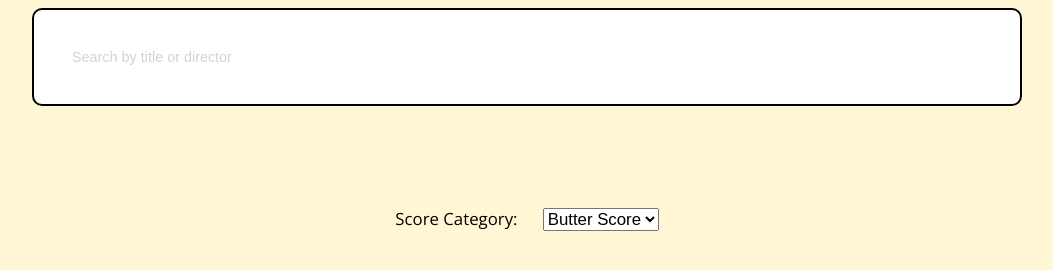
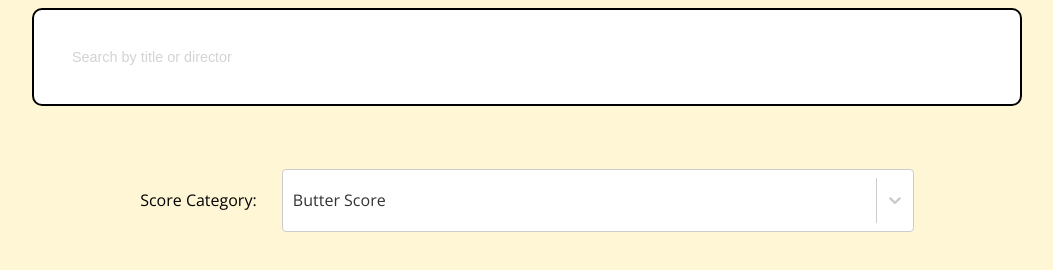
Before and after one commit to mnichols17/BTMDB, a React app in the folder client/: page / in a window 1280 px wide. Shown: the whole page, without its empty margins (113-1166 px from the left). Built offline with nearby package versions, Linux system fonts and the light colour scheme; no server answers.

Commit message:
Using react-select for the category select now

```diff
--- a/client/package.json
+++ b/client/package.json
@@ -12,7 +12,8 @@
     "react-dom": "^16.13.1",
     "react-infinite-scroll-component": "^5.0.5",
     "react-router-dom": "^5.2.0",
-    "react-scripts": "3.4.1"
+    "react-scripts": "3.4.1",
+    "react-select": "^3.1.0"
   },
   "scripts": {
     "start": "react-scripts start",
--- a/client/src/components/Home.js
+++ b/client/src/components/Home.js
@@ -1,6 +1,7 @@
 import React from 'react';
 import axios from 'axios';
 import matchSorter from 'match-sorter';
+import Select from 'react-select';
 
 import ReviewList from './ReviewList.js';
 
@@ -34,7 +35,7 @@ class Home extends React.Component {
 
     categoryChange = e => {
         this.setState({
-            category: e.target.value,
+            category: e.value,
             loadNum: 15
         })
     }
@@ -44,19 +45,20 @@ class Home extends React.Component {
     }
 
     render() {
+        const options = [
+            {value: "Butter Score", label: "Butter Score"},
+            {value: "Jeff", label: "Jeff D. Lowe"},
+            {value: "Jack", label: "Jack Kennedy"},
+            {value: "Trill", label: "Trill Ballins"},
+            {value: "Audience (LCB)", label: "Audience"}
+        ]
         const reviews = this.state.query === "" ? this.state.reviews : matchSorter(this.state.reviews, this.state.query, {keys: ['Title']});
         return (
             <div id="home">
                 <input onChange={this.queryChange} type="text" value={this.state.query} placeholder="Search by title or director" />
                 <div id="category">
-                    <label>Score Category: </label>
-                    <select id="categoy-select" value={this.state.category} onChange={this.categoryChange}>
-                        <option value="Butter Score">Butter Score</option>
-                        <option value="Jeff">Jeff</option>
-                        <option value="Jack">KenJac</option>
-                        <option value="Trill">Trill</option>
-                        <option value="Audience (LCB)">Audience</option>
-                    </select>
+                    <label>Score Category:</label>
+                    <Select onChange={this.categoryChange} id="select" label="Score Category" defaultValue={options[0]} options={options} isSearchable={false}/>
                 </div>
                 <ReviewList reviews={reviews.slice(0, this.state.loadNum)} getMore={this.getMore} category={this.state.category}/>
             </div>
--- a/client/src/components/ReviewList.js
+++ b/client/src/components/ReviewList.js
@@ -11,7 +11,7 @@ export default function ReviewList(props) {
                     return (
                         <li className="reviews" key={review._id}>
                             <h4>{review.Title}</h4>
-                            <h4 className={review[props.category] >= 80 ? "buttered" : null }>{review[props.category]}</h4>
+                            <h4 className={review[props.category] >= 80 ? "buttered" : null }>{review[props.category] || "N/A"}</h4>
                         </li>
                     )
                 })}
--- a/client/src/styles/styles.css
+++ b/client/src/styles/styles.css
@@ -35,21 +35,20 @@ input::placeholder {
 }
 
 #category {
+    display: flex;
     width: 100%;
-    margin-top: 8%;
-    display: flex;
-    align-items: baseline;
-    font-size: 1.05em;
     justify-content: center;
+    align-items: center;
+    margin-top: 5%;
 }
 
 #category label {
     margin-right: 1%;
 }
 
-select {
-    font-size: inherit;
+#select {
     margin-left: 1%;
+    width: 50%;
 }
 
 #reviewList {
```
Also changed, not shown: 1 other file.
